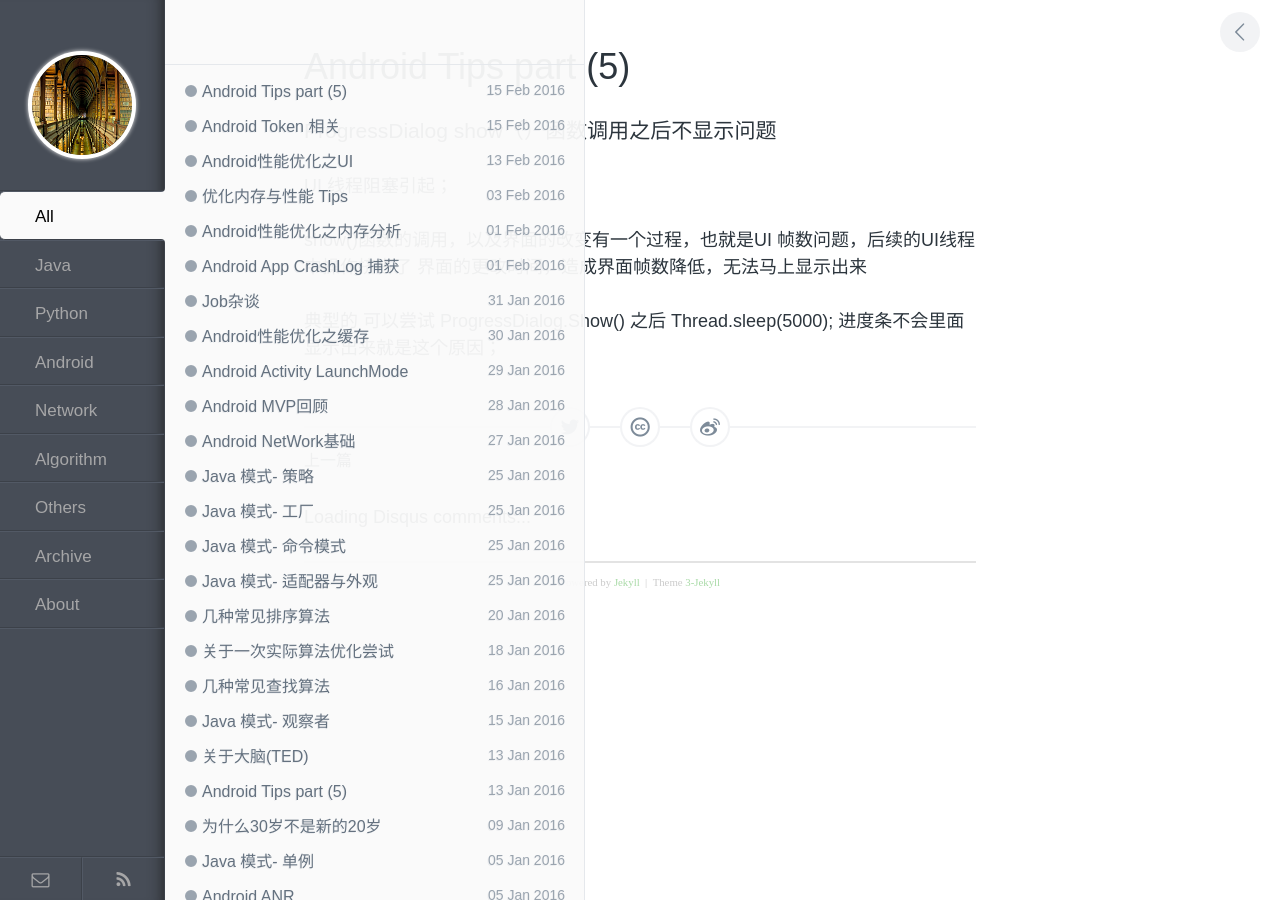
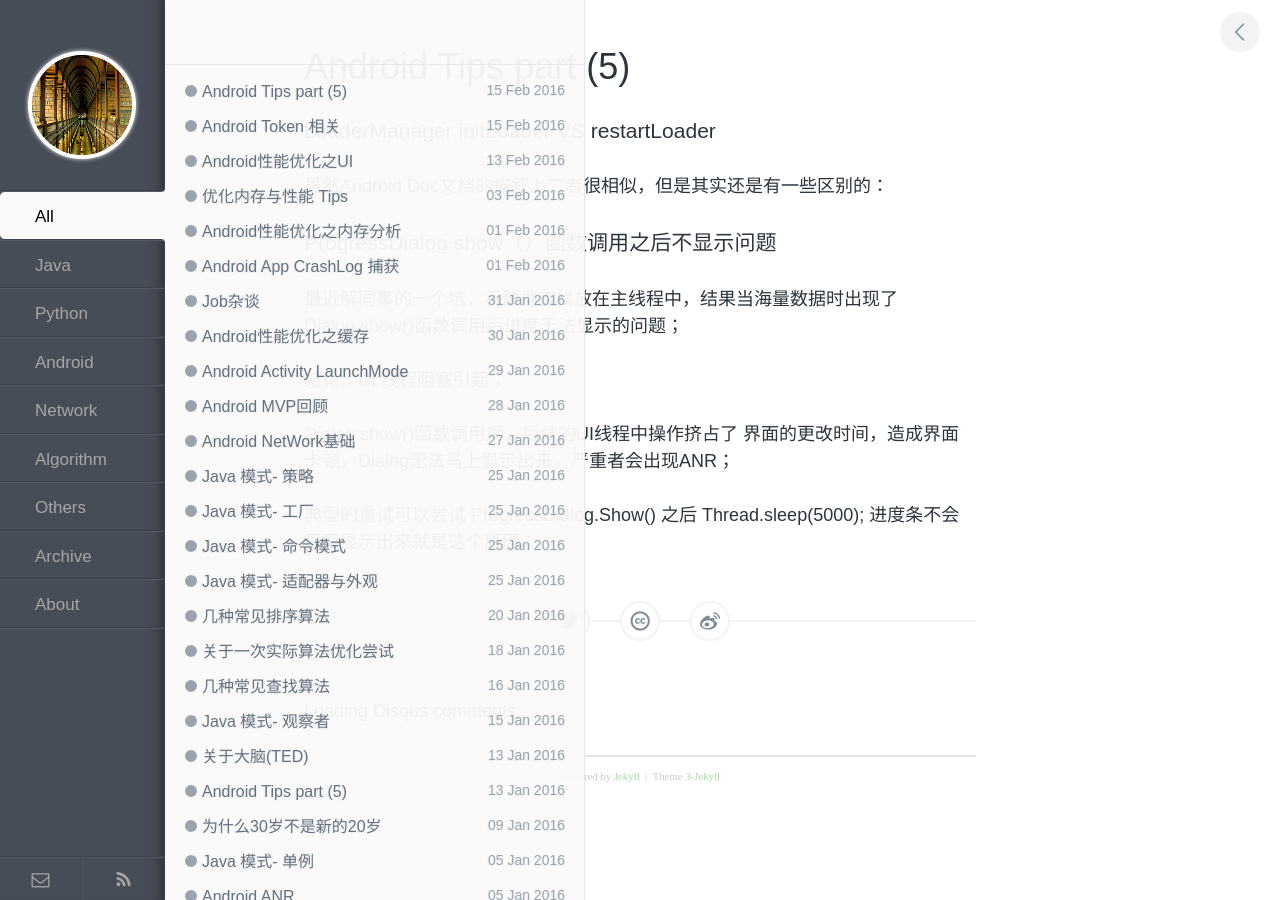
Before and after one commit to enlipan/enlipan.github.io, a Jekyll site: the page built from _posts/2016-02-15-android-tips-part-5.md, in a window 1280 px wide. Built offline with Jekyll 4.4.1, drawn with Linux system fonts in a browser that asks for light colours; nearby versions of some CDN libraries; comment, search, counter and statistics services are not loaded.

Commit message:
modify pages android tips 5

```diff
--- a/_posts/2016-02-15-android-tips-part-5.md
+++ b/_posts/2016-02-15-android-tips-part-5.md
@@ -4,11 +4,24 @@ title: Android Tips part (5)
 category: android
 ---
 
+
+
+
+### LoaderManager initLoader VS  restartLoader
+
+虽然Android Doc文档的描叙上二者很相似，但是其实还是有一些区别的：
+
+
+
+
+
 ### ProgressDialog  show（）函数调用之后不显示问题
 
-UI 线程阻塞引起；
+最近解同事的一个坑，将数据查找放在主线程中，结果当海量数据时出现了Dialog.show()函数调用后进度无法显示的问题；
 
-show()函数的调用，以及界面的改变有一个过程，也就是UI 帧数问题，后续的UI线程中操作挤占了
-界面的更改时间，造成界面帧数降低，无法马上显示出来
+结论：UI 线程阻塞引起；
 
-典型的 可以尝试 ProgressDialog.Show() 之后 Thread.sleep(5000); 进度条不会里面显示出来就是这个原因；
+Dialog.show()函数调用后，后续的UI线程中操作挤占了
+界面的更改时间，造成界面卡顿，Dialog无法马上显示出来，严重者会出现ANR；
+
+典型的重试可以尝试 ProgressDialog.Show() 之后 Thread.sleep(5000); 进度条不会里面显示出来就是这个原因；
```
Also changed, not shown: _posts/2015-12-15-android-listview-summary.md (+4 -0 lines).
